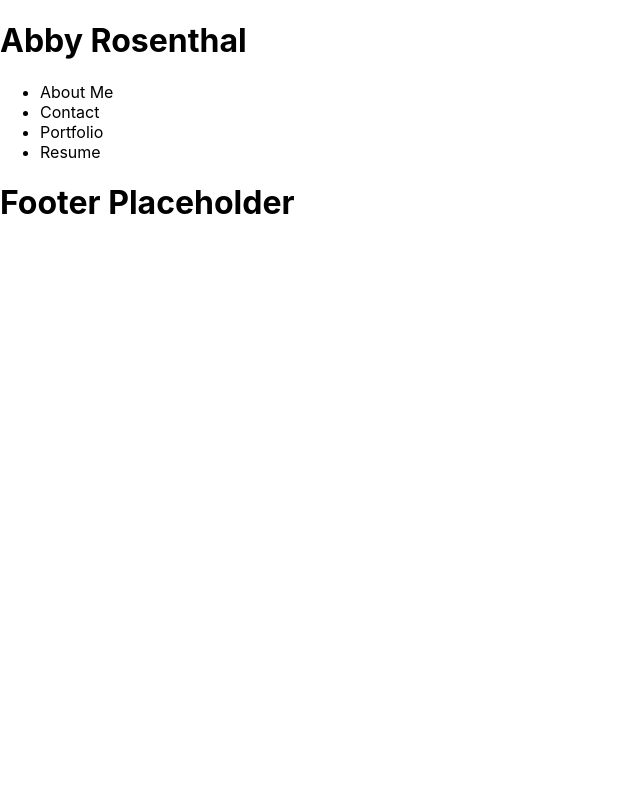
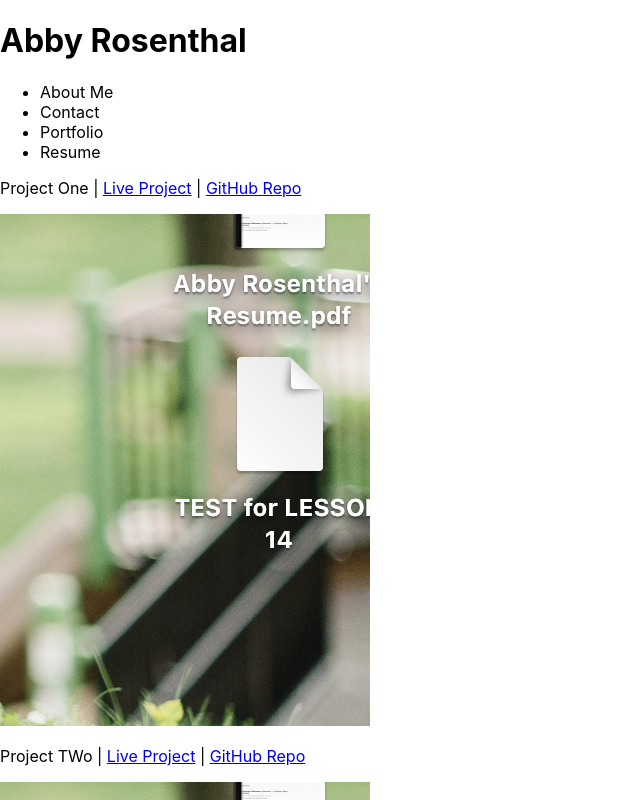
Before and after one commit to AbbyRosenthal/abby-portfolio, a React (Create React App) app: page / in a window 1280 px wide. Both pictures are taken after a click on the link "Portfolio". Shown: the top 800 px of the page, without its empty margins (0-640 px from the left). Built offline with nearby package versions, Linux system fonts and the light colour scheme.

Commit message:
some projects

```diff
--- a/src/components/Project/index.js
+++ b/src/components/Project/index.js
@@ -1,6 +1,13 @@
 import React from 'react';
 
 export default function Project({ project }) {
-const {name, description, image, deployedLink, repo } = project;
+    const { name, description, image, deployedLink, repo } = project;
+
+    return (
+        <div key={name}>
+            <p className="project-name">{name} | <a href={deployedLink}>Live Project</a> | <a href={repo}>GitHub Repo</a></p>
+            <img className="project-picture" src={require(`../../assets/Placeholder.png`)} alt={name} />
+        </div>
+    )
 
 }
```
